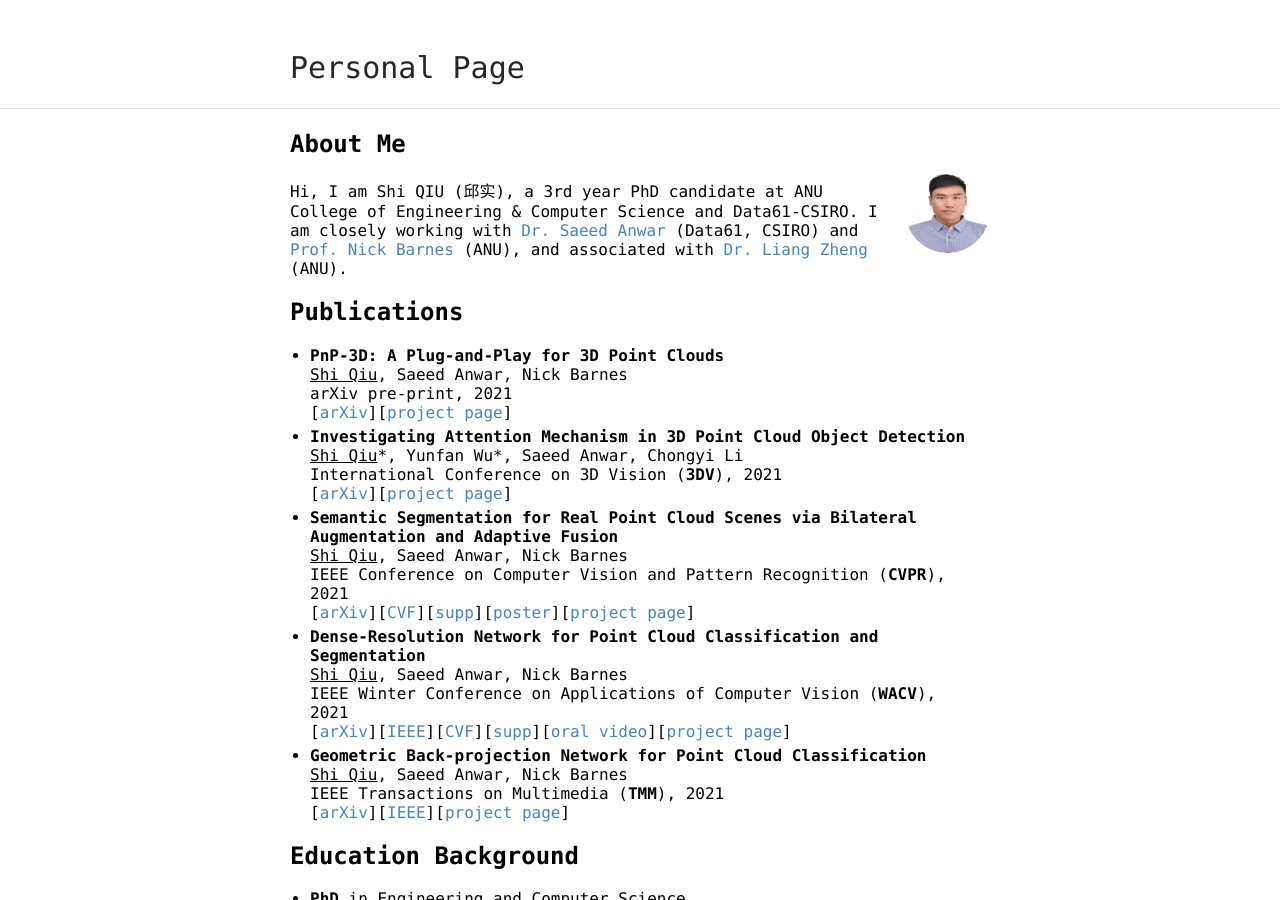
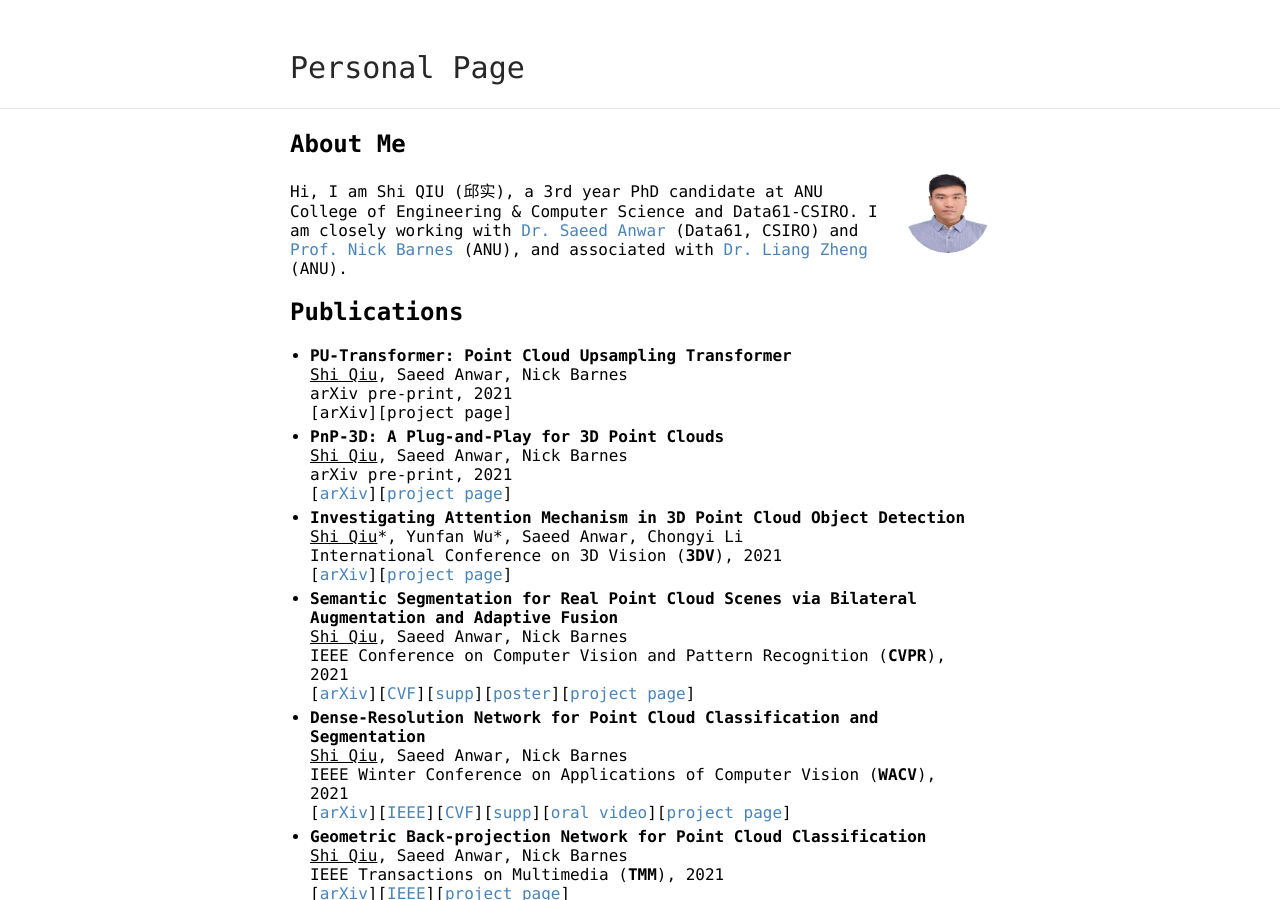
Before and after one commit to ShiQiu0419/ShiQiu0419.github.io, a Jekyll site: the page built from index.md, in a window 1280 px wide and 900 px high. Built offline with Jekyll 4.4.1, drawn with Linux system fonts in a browser that asks for light colours; our own code applies the rules of GitHub Pages for plain Markdown files.

Commit message:
Update index.md

```diff
--- a/index.md
+++ b/index.md
@@ -8,6 +8,10 @@ layout: default
 Hi, I am Shi QIU (邱实), a 3rd year PhD candidate at ANU College of Engineering & Computer Science and Data61-CSIRO. I am closely working with [Dr. Saeed Anwar](https://saeed-anwar.github.io/) (Data61, CSIRO) and [Prof. Nick Barnes](http://users.cecs.anu.edu.au/~nmb/) (ANU), and associated with [Dr. Liang Zheng](https://zheng-lab.cecs.anu.edu.au/index.html) (ANU).
 
 ## Publications
+* **PU-Transformer: Point Cloud Upsampling Transformer**
+<ins>Shi Qiu</ins>, Saeed Anwar, Nick Barnes
+arXiv pre-print, 2021
+[arXiv][project page]
 * **PnP-3D: A Plug-and-Play for 3D Point Clouds**
 <ins>Shi Qiu</ins>, Saeed Anwar, Nick Barnes
 arXiv pre-print, 2021
```
